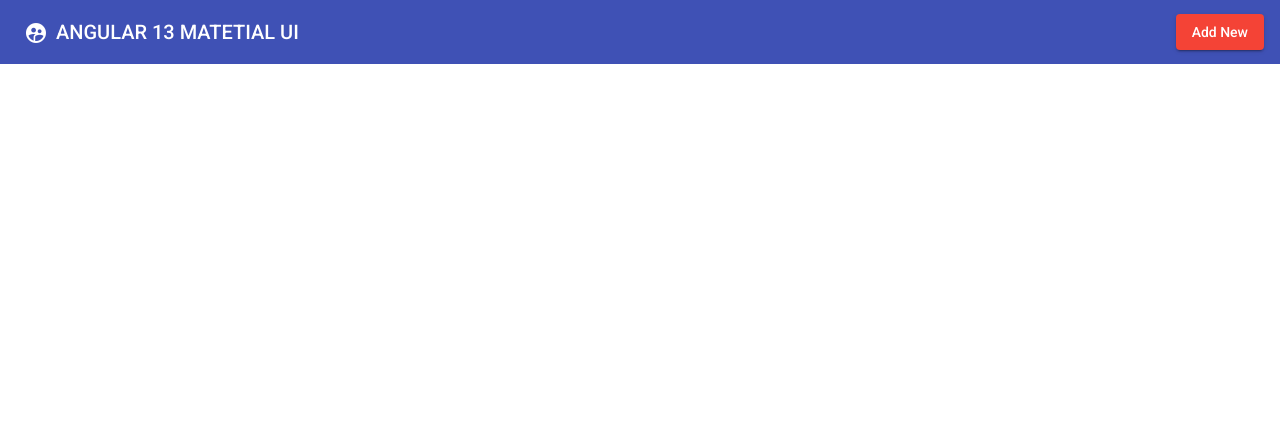
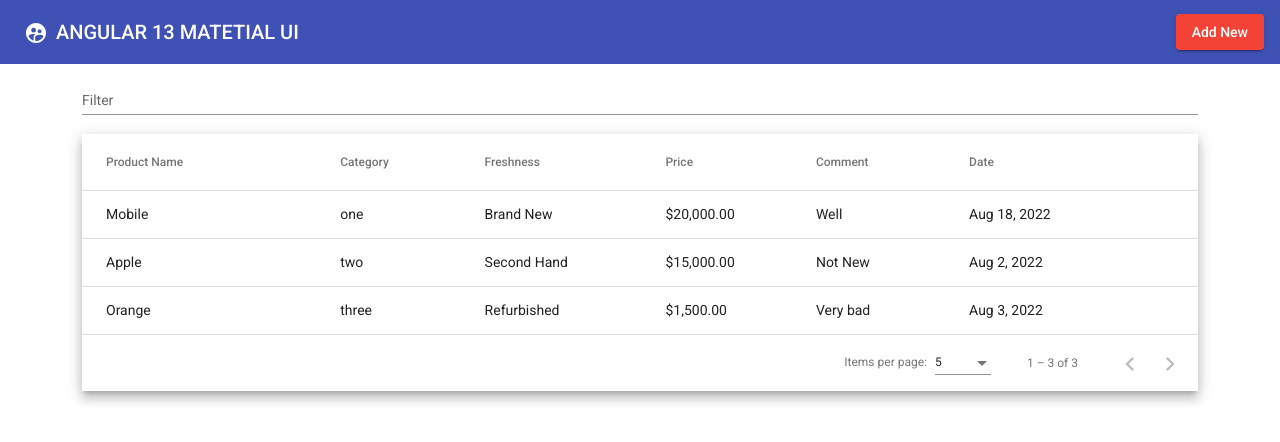
Before and after one commit to Lindos-Mahadi/Angular-MaterialUI-Form, an Angular app: page / in a window 1280 px wide. Shown: the top 442 px of the page. Built offline with nearby package versions, Linux system fonts and the light colour scheme; data requests are answered from the project's data file.

Commit message:
Fetching data & Display Data in Table

```diff
--- a/package.json
+++ b/package.json
@@ -16,10 +16,14 @@
     "@angular/compiler": "~13.3.0",
     "@angular/core": "~13.3.0",
     "@angular/forms": "~13.3.0",
+    "@angular/localize": "~13.3.0",
     "@angular/material": "^13.3.9",
     "@angular/platform-browser": "~13.3.0",
     "@angular/platform-browser-dynamic": "~13.3.0",
     "@angular/router": "~13.3.0",
+    "@ng-bootstrap/ng-bootstrap": "^12.1.2",
+    "@popperjs/core": "^2.10.2",
+    "bootstrap": "^5.1.3",
     "rxjs": "~7.5.0",
     "tslib": "^2.3.0",
     "zone.js": "~0.11.4"
--- a/src/app/app.component.html
+++ b/src/app/app.component.html
@@ -6,3 +6,70 @@
   <span class="example-spacer"></span>
   <button mat-raised-button color="warn" (click)="openDialog()">Add New</button>
 </mat-toolbar>
+
+<!-- DATA SHOW TABLE -->
+<section class="">
+  <div class="container ">
+    <mat-form-field appearance="standard">
+      <mat-label>Filter</mat-label>
+      <input matInput (keyup)="applyFilter($event)" placeholder="Ex. Mia" #input>
+    </mat-form-field>
+
+    <div class="mat-elevation-z8">
+      <table mat-table [dataSource]="dataSource" matSort>
+        <!-- ID Column -->
+        <!-- <ng-container matColumnDef="id">
+          <th mat-header-cell *matHeaderCellDef mat-sort-header> ID </th>
+          <td mat-cell *matCellDef="let row"> {{row.id}} </td>
+        </ng-container> -->
+
+        <!-- Name Column -->
+        <ng-container matColumnDef="productName">
+          <th mat-header-cell *matHeaderCellDef mat-sort-header> Product Name </th>
+          <td mat-cell *matCellDef="let row"> {{row.productName}} </td>
+        </ng-container>
+
+        <!-- Category Column -->
+        <ng-container matColumnDef="category">
+          <th mat-header-cell *matHeaderCellDef mat-sort-header> Category </th>
+          <td mat-cell *matCellDef="let row"> {{row.category}} </td>
+        </ng-container>
+
+        <!-- Freshness Column -->
+        <ng-container matColumnDef="freshness">
+          <th mat-header-cell *matHeaderCellDef mat-sort-header> Freshness </th>
+          <td mat-cell *matCellDef="let row"> {{row.freshness}} </td>
+        </ng-container>
+
+        <!-- Price Column -->
+        <ng-container matColumnDef="price">
+          <th mat-header-cell *matHeaderCellDef mat-sort-header> Price </th>
+          <td mat-cell *matCellDef="let row"> {{row.price | currency}} </td>
+        </ng-container>
+
+        <!-- Date Column -->
+        <ng-container matColumnDef="comment">
+          <th mat-header-cell *matHeaderCellDef mat-sort-header> Comment </th>
+          <td mat-cell *matCellDef="let row"> {{row.comment}} </td>
+        </ng-container>
+
+        <!-- Date Column -->
+        <ng-container matColumnDef="date">
+          <th mat-header-cell *matHeaderCellDef mat-sort-header> Date </th>
+          <td mat-cell *matCellDef="let row"> {{row.date | date}} </td>
+        </ng-container>
+
+        <tr mat-header-row *matHeaderRowDef="displayedColumns"></tr>
+        <tr mat-row *matRowDef="let row; columns: displayedColumns;"></tr>
+
+        <!-- Row shown when there is no matching data. -->
+        <tr class="mat-row" *matNoDataRow>
+          <td class="mat-cell" colspan="4">No data matching the filter "{{input.value}}"</td>
+        </tr>
+      </table>
+
+      <mat-paginator [pageSizeOptions]="[5, 10, 25, 100]" aria-label="Select page of users"></mat-paginator>
+    </div>
+
+  </div>
+</section>
--- a/src/app/app.component.scss
+++ b/src/app/app.component.scss
@@ -1,3 +1,12 @@
 .example-spacer {
     flex: 1 1 auto;
 }
+
+table {
+    width: 100%;
+}
+
+.mat-form-field {
+    font-size: 14px;
+    width: 100%;
+}
--- a/src/app/app.component.ts
+++ b/src/app/app.component.ts
@@ -1,16 +1,32 @@
-import { Component } from '@angular/core';
-import { MatDialog, MAT_DIALOG_DATA } from '@angular/material/dialog';
+import { Component, OnInit, AfterViewInit, ViewChild } from '@angular/core';
+
+import { MatDialog } from '@angular/material/dialog';
 import { DialogComponent } from './dialog/dialog.component';
+import { ApiServiceService } from './services/api-service.service';
+
+import { MatPaginator } from '@angular/material/paginator';
+import { MatSort } from '@angular/material/sort';
+import { MatTableDataSource } from '@angular/material/table';
 
 @Component({
   selector: 'app-root',
   templateUrl: './app.component.html',
   styleUrls: ['./app.component.scss']
 })
-export class AppComponent {
+export class AppComponent implements OnInit {
   title = 'material-crud';
 
-  constructor(public dialog: MatDialog) { }
+  displayedColumns: string[] = ['productName', 'category', 'freshness', 'price', 'comment', 'date',];
+  dataSource !: MatTableDataSource<any>;
+
+  @ViewChild(MatPaginator) paginator !: MatPaginator;
+  @ViewChild(MatSort) sort !: MatSort;
+
+  constructor(public dialog: MatDialog, private getApi: ApiServiceService) { }
+
+  ngOnInit(): void {
+    this.getAllProducts();
+  }
 
 
   openDialog() {
@@ -18,5 +34,26 @@
       width: '30%'
     });
   }
+  getAllProducts() {
+    this.getApi.getProduct().subscribe((result) => {
+      // console.table(result);
+      // console.log(result);
+      this.dataSource = new MatTableDataSource(result);
+      this.dataSource.paginator = this.paginator;
+      this.dataSource.sort = this.sort
+    })
+    error: () => {
+      alert("Error! While fetching the records");
+    }
+  }
+  applyFilter(event: Event) {
+    const filterValue = (event.target as HTMLInputElement).value;
+    this.dataSource.filter = filterValue.trim().toLowerCase();
+
+    if (this.dataSource.paginator) {
+      this.dataSource.paginator.firstPage();
+    }
+  }
+
 
 }
--- a/src/polyfills.ts
+++ b/src/polyfills.ts
@@ -1,3 +1,7 @@
+/***************************************************************************************************
+ * Load `$localize` onto the global scope - used if i18n tags appear in Angular templates.
+ */
+import '@angular/localize/init';
 /**
  * This file includes polyfills needed by Angular and is loaded before the app.
  * You can add your own extra polyfills to this file.
--- a/src/styles.scss
+++ b/src/styles.scss
@@ -2,3 +2,6 @@
 
 html, body { height: 100%; }
 body { margin: 0; font-family: Roboto, "Helvetica Neue", sans-serif; }
+
+/* Importing Bootstrap SCSS file. */
+@import '~bootstrap/scss/bootstrap';
```
Also changed, not shown: src/app/app.module.ts (+9 -1 lines), 2 other files (tests, documents, lock files or other folders).
